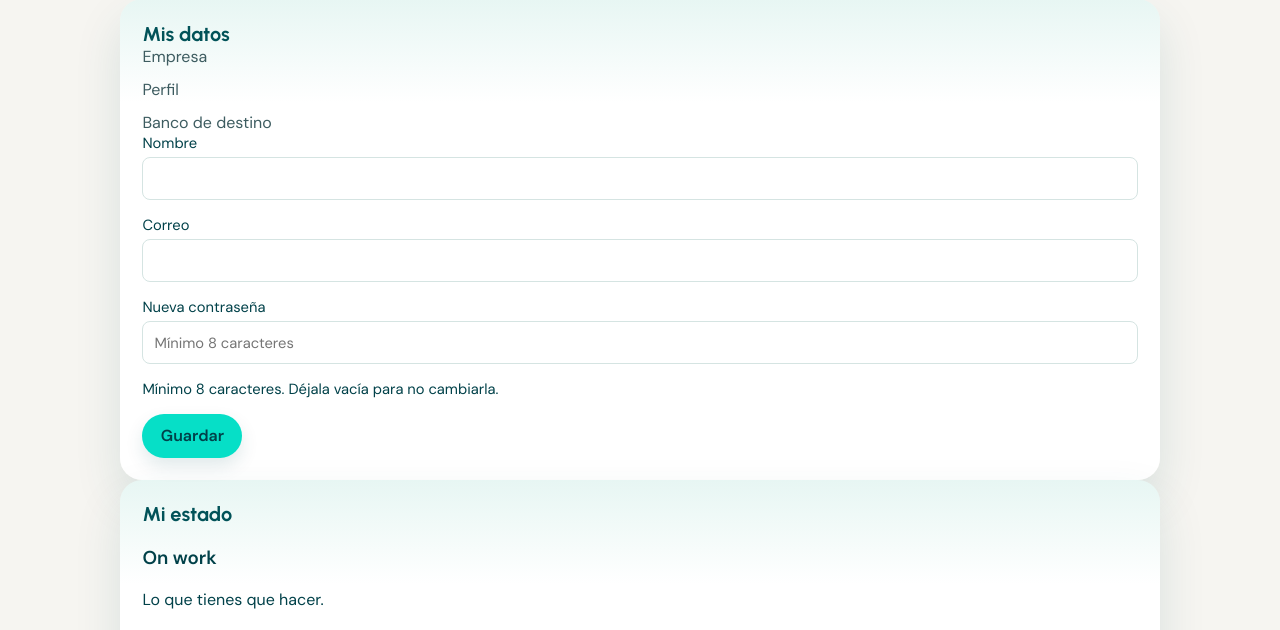
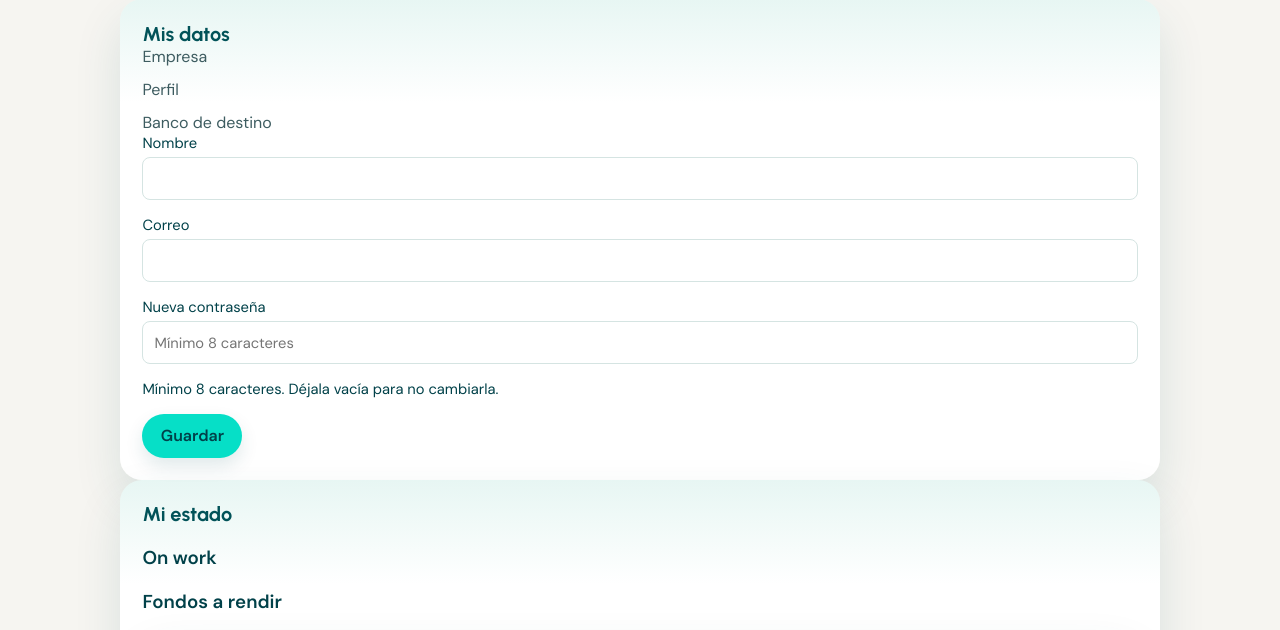
Before and after one commit to felipeloewe/rindete, a CodeIgniter 4 app: the page made by app/Views/cuenta/index.php in a window 1280 px wide. Shown: the part 354-984 px from the top of the page. Run offline with PHP 8.4 and a stand-in for CodeIgniter, Linux system fonts and the light colour scheme; the template is opened without the code that fills it, so the values that code supplies are empty; some libraries are stand-ins or nearby versions.

Commit message:
Quitar el texto explicativo de On work.
Co-authored-by: felipeloewe <felipeloewe@users.noreply.github.com>

```diff
--- a/app/Views/cuenta/index.php
+++ b/app/Views/cuenta/index.php
@@ -48,7 +48,6 @@
 <section class="bloque" id="estado">
     <h2>Mi estado</h2>
     <h3>On work</h3>
-    <p>Lo que tienes que hacer.</p>
     <?php if ($estado['trabajo'] === []) : ?>
         <p>No tienes nada que hacer.</p>
     <?php else : ?>
```
Also changed, not shown: tests/database/PerfilTest.php (+1 -0 lines).
